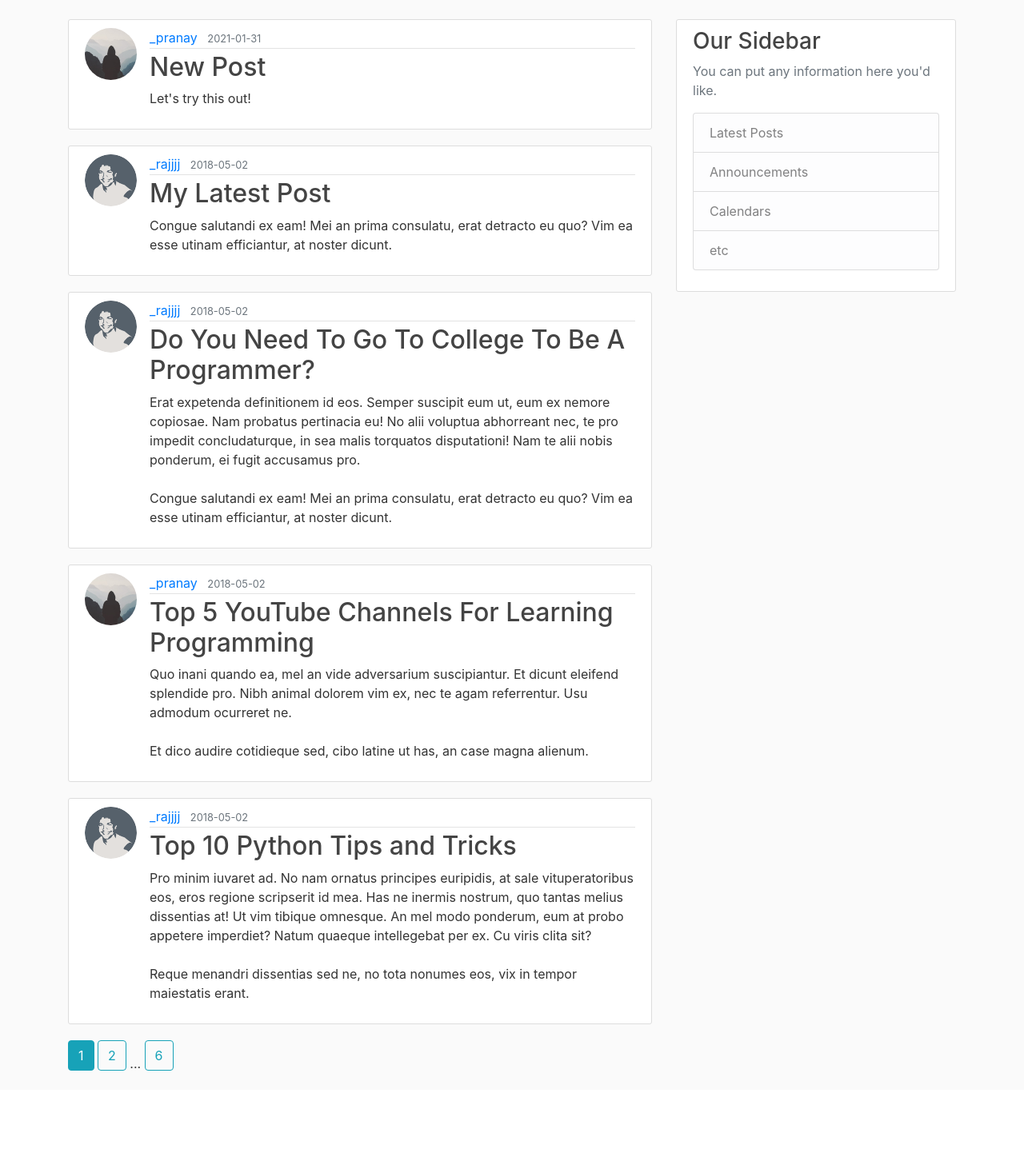
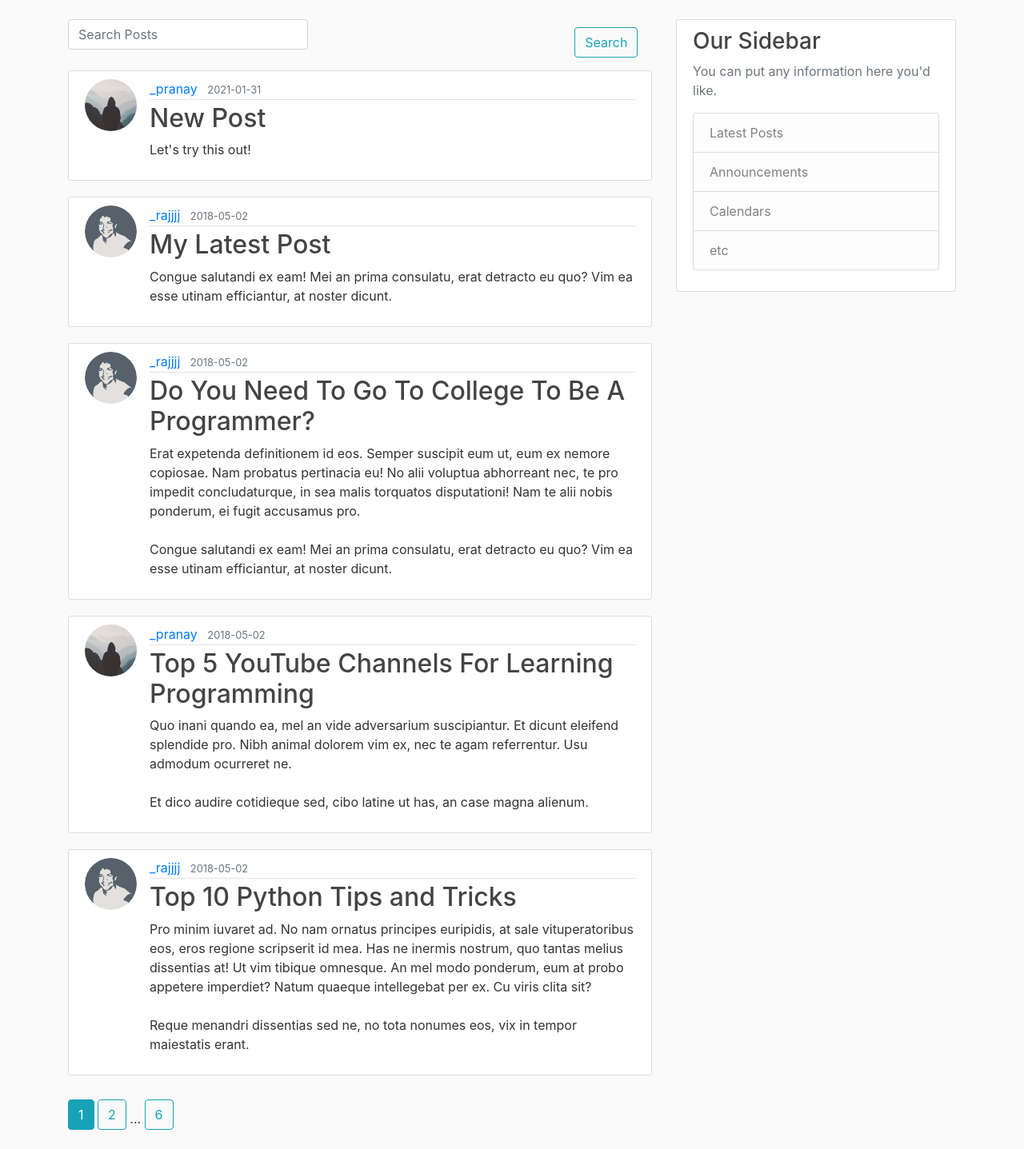
Before and after one commit to shah-raj/blog, a Flask app: page / in a window 1280 px wide. Shown: the part 56-1493 px from the top of the page at 80% size. Before the commit the page ends 1395 px from the top, so only its background shows below. Run offline with Flask 2, Linux system fonts and the light colour scheme; data comes from the database, SQL or seed files in the repository; some libraries are stand-ins or nearby versions.

Commit message:
AJAX search

```diff
--- a/flaskblog/forms.py
+++ b/flaskblog/forms.py
@@ -1,7 +1,7 @@
 from flask_wtf import FlaskForm
 from flask_wtf.file import FileField, FileAllowed
 from flask_login import current_user
-from wtforms import StringField, PasswordField, SubmitField, BooleanField, TextAreaField
+from wtforms import StringField, PasswordField, SubmitField, BooleanField, TextAreaField, Form
 from wtforms.validators import DataRequired, Length, Email, EqualTo, ValidationError
 from flaskblog.models import User
 
@@ -80,3 +80,7 @@ class ResetPasswordForm(FlaskForm):
     confirm_password = PasswordField('Confirm Password',
                                      validators=[DataRequired(), EqualTo('password')])
     submit = SubmitField('Reset Password')
+
+class SearchForm(Form):
+    post = StringField('Post', validators=[DataRequired(),Length(max=100)],render_kw={"placeholder": "Search Posts"})
+    search = SubmitField('Search')
--- a/flaskblog/models.py
+++ b/flaskblog/models.py
@@ -43,3 +43,6 @@ class Post(db.Model):
 
     def __repr__(self):
         return f"Post('{self.title}', '{self.date_posted}')"
+
+    def as_dict(self):
+        return {'title': self.title}
--- a/flaskblog/routes.py
+++ b/flaskblog/routes.py
@@ -1,21 +1,22 @@
 import os
 import secrets
 from PIL import Image
-from flask import render_template, url_for, flash, redirect, request, abort
+from flask import render_template, url_for, flash, redirect, request, abort, jsonify
 from flaskblog import app, db, bcrypt, mail
 from flaskblog.forms import (RegistrationForm, LoginForm, UpdateAccountForm,
-                             PostForm, RequestResetForm, ResetPasswordForm)
+                             PostForm, RequestResetForm, ResetPasswordForm, SearchForm)
 from flaskblog.models import User, Post
 from flask_login import login_user, current_user, logout_user, login_required
 from flask_mail import Message
 
 
 @app.route("/")
-@app.route("/home")
+@app.route("/home", methods=['GET', 'POST'])
 def home():
     page = request.args.get('page', 1, type=int)
     posts = Post.query.order_by(Post.date_posted.desc()).paginate(page=page, per_page=5)
-    return render_template('home.html', posts=posts)
+    form = SearchForm(request.form)
+    return render_template('home.html', posts=posts, form=form)
 
 
 @app.route("/about")
@@ -199,3 +200,19 @@ def reset_token(token):
         flash('Your password has been updated! You are now able to log in', 'success')
         return redirect(url_for('login'))
     return render_template('reset_token.html', title='Reset Password', form=form)
+
+
+@app.route("/posts")
+def postdic():
+    res = Post.query.all()
+    list_posts = [r.as_dict() for r in res]
+    return jsonify(list_posts)
+
+@app.route("/process", methods=['GET','POST'])
+def process():
+    post = request.form['post']
+    post = Post.query.filter_by(title=str(post)).first()
+    print(post)
+    if post:
+        return 'post/' + str(post.id)
+    return jsonify({'error': 'missing data..'})
--- a/flaskblog/static/main.css
+++ b/flaskblog/static/main.css
@@ -83,3 +83,21 @@ a.article-title:hover {
   margin-left: -30px;
   cursor: pointer;
 }
+
+.form-control {
+  display: block;
+  width:300px;
+  padding: .375rem .75rem;
+  font-size: 1rem;
+  line-height: 1.5;
+  color: #495057;
+  background-color: #fff;
+  background-clip: padding-box;
+  border: 1px solid #ced4da;
+  border-radius: .25rem;
+  transition: border-color .15s ease-in-out,box-shadow .15s ease-in-out;
+}
+
+.btn {
+  padding: .375rem .75rem; margin-top:10px;
+}
--- a/flaskblog/templates/home.html
+++ b/flaskblog/templates/home.html
@@ -1,5 +1,18 @@
 {% extends "layout.html" %}
 {% block content %}
+  <form>
+    <div class="form-group">
+      <div class="row">
+        <div class="col-sm-10">
+          {{form.post(class="form-control")}}
+        </div>
+        <div class="col-sm">
+          {{ form.search(class="btn btn-outline-info") }}
+        </div>
+      </div>
+    </div>
+  </form>
+  <div id="result"></div>
   {% for post in posts.items %}
     <article class="media content-section">
       <img class="rounded-circle article-img" src="{{ url_for('static', filename='profile_pics/' + post.author.image_file) }}">
@@ -24,4 +37,40 @@
       ...
     {% endif %}
   {% endfor %}
+  <script>
+    $(document).ready(function () {
+      var posts = [];
+      function loadPosts() {
+        $.getJSON('/posts', function (data, status, xhr) {
+          for (var i = 0; i < data.length; i++) {
+            posts.push(data[i].title);
+          }
+        });
+      };
+      loadPosts();
+
+      $('#post').autocomplete({
+        source: posts,
+      });
+      $('form').on('submit', function (e) {
+        $.ajax({
+            data: {
+              post: $('#post').val()
+            },
+            type: 'POST',
+            url: '/process'
+          })
+          .done(function (data) {
+            if (data.error) {
+              $('#result').text(data.error).show();
+            } else {
+              window.location = data;
+
+            }
+          })
+        e.preventDefault();
+      });
+
+    });
+  </script>
 {% endblock content %}
--- a/flaskblog/templates/layout.html
+++ b/flaskblog/templates/layout.html
@@ -7,6 +7,10 @@
 
     <!-- Bootstrap CSS -->
     <link rel="stylesheet" href="https://maxcdn.bootstrapcdn.com/bootstrap/4.0.0/css/bootstrap.min.css" integrity="sha384-Gn5384xqQ1aoWXA+058RXPxPg6fy4IWvTNh0E263XmFcJlSAwiGgFAW/dAiS6JXm" crossorigin="anonymous">
+
+    <link rel="stylesheet" href="http://code.jquery.com/ui/1.12.1/themes/base/jquery-ui.css">
+    <script src="https://code.jquery.com/jquery-1.12.4.js"></script>
+    <script src="https://code.jquery.com/ui/1.12.1/jquery-ui.js"></script>
 
     <link rel="stylesheet" type="text/css" href="{{ url_for('static', filename='main.css') }}">
 
@@ -77,8 +81,9 @@
 
     <!-- Optional JavaScript -->
     <!-- jQuery first, then Popper.js, then Bootstrap JS -->
-    <script src="https://code.jquery.com/jquery-3.2.1.slim.min.js" integrity="sha384-KJ3o2DKtIkvYIK3UENzmM7KCkRr/rE9/Qpg6aAZGJwFDMVNA/GpGFF93hXpG5KkN" crossorigin="anonymous"></script>
+    <!-- <script src="https://code.jquery.com/jquery-3.2.1.slim.min.js" integrity="sha384-KJ3o2DKtIkvYIK3UENzmM7KCkRr/rE9/Qpg6aAZGJwFDMVNA/GpGFF93hXpG5KkN" crossorigin="anonymous"></script>
     <script src="https://cdnjs.cloudflare.com/ajax/libs/popper.js/1.12.9/umd/popper.min.js" integrity="sha384-ApNbgh9B+Y1QKtv3Rn7W3mgPxhU9K/ScQsAP7hUibX39j7fakFPskvXusvfa0b4Q" crossorigin="anonymous"></script>
-    <script src="https://maxcdn.bootstrapcdn.com/bootstrap/4.0.0/js/bootstrap.min.js" integrity="sha384-JZR6Spejh4U02d8jOt6vLEHfe/JQGiRRSQQxSfFWpi1MquVdAyjUar5+76PVCmYl" crossorigin="anonymous"></script>
-</body>
+    <script src="https://maxcdn.bootstrapcdn.com/bootstrap/4.0.0/js/bootstrap.min.js" integrity="sha384-JZR6Spejh4U02d8jOt6vLEHfe/JQGiRRSQQxSfFWpi1MquVdAyjUar5+76PVCmYl" crossorigin="anonymous"></script> -->
+
+  </body>
 </html>
--- a/run.py
+++ b/run.py
@@ -1,4 +1,4 @@
 from flaskblog import app
 
 if __name__ == '__main__':
-    app.run(debug=True)
+    app.run(debug=True, host='127.0.0.1',port=5001)
```
Lines whose indentation alone changed are shown as unchanged.
